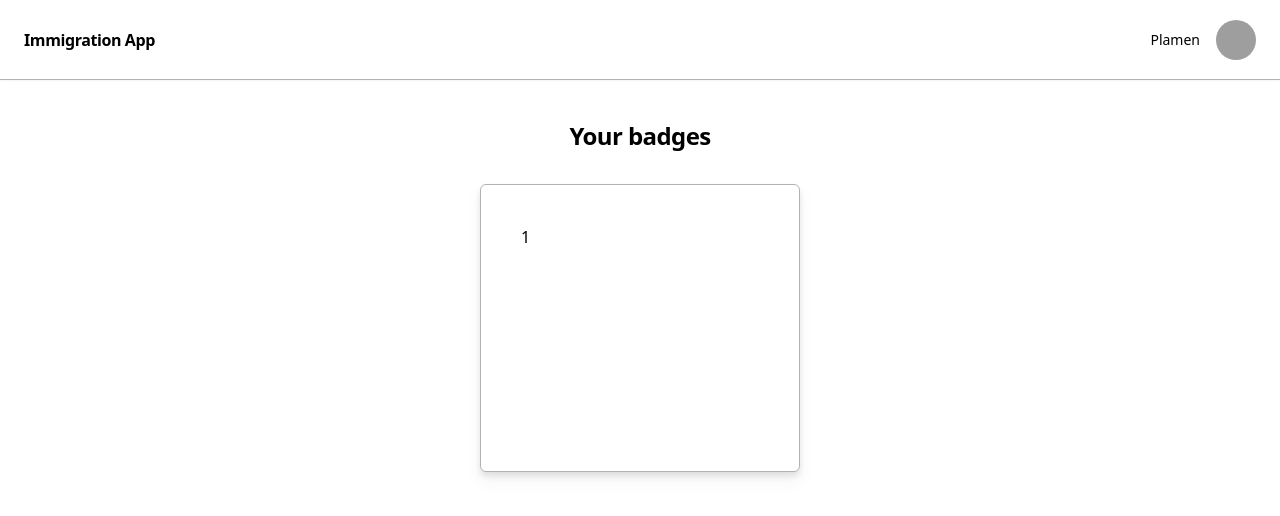
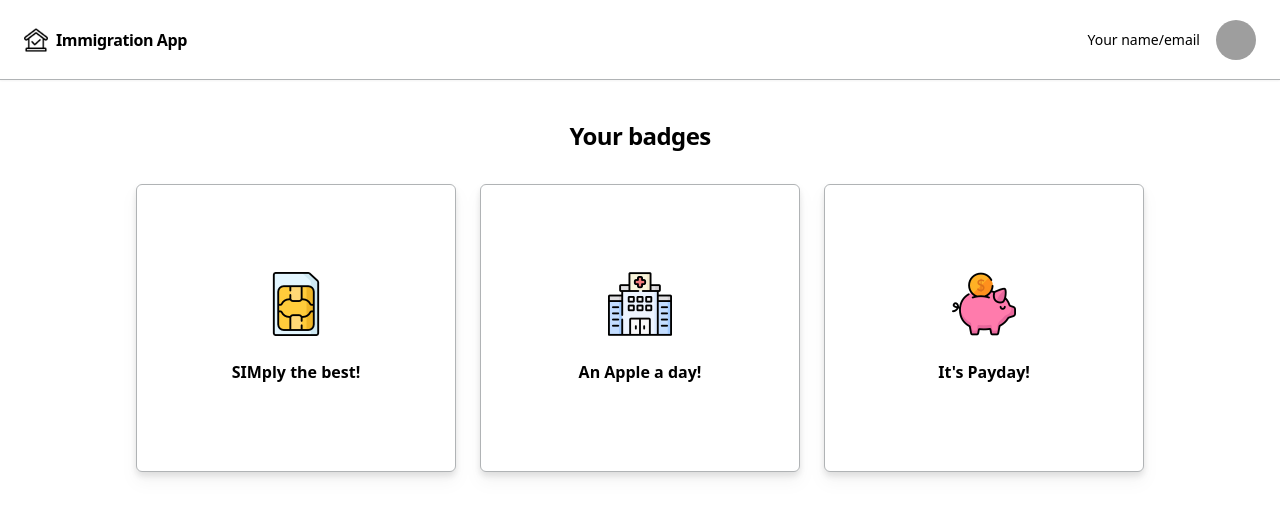
Before and after one commit to PDochev/hackathonparty, a React (Vite) app: page /badges in a window 1280 px wide. Shown: the top 516 px of the page. Built offline with nearby package versions, Linux system fonts and the light colour scheme; grey boxes are pictures that could not be loaded.

Commit message:
Badge images/logo image

```diff
--- a/src/components/ui/Navbar.tsx
+++ b/src/components/ui/Navbar.tsx
@@ -1,4 +1,5 @@
 import { Avatar, AvatarFallback, AvatarImage } from "@/components/ui/avatar";
+import logo from "@/assets/settlebuddyicon.png";
 
 function Navbar() {
   return (
@@ -8,11 +9,16 @@ function Navbar() {
         className="w-full h-20 shadow-sm flex flex-row justify-end border-b gap-2"
       >
         <div className="flex items-center justify-between w-full m-2">
-          <h4 className="ml-4 text-md font-semibold tracking-tight scroll-m-20 ">
-            Immigration App
-          </h4>
+          <div className="flex items-center justify-center">
+            <img src={logo} alt="SettleBuddy logo" className="w-6 h-6 ml-4" />
+            <h4 className="ml-2 text-md font-semibold tracking-tight scroll-m-20 ">
+              Immigration App
+            </h4>
+          </div>
           <div className="flex items-center gap-4 mr-4">
-            <small className="text-sm font-medium leading-none">Plamen</small>
+            <small className="text-sm font-medium leading-none">
+              Your name/email
+            </small>
             <Avatar>
               <AvatarImage src="https://github.com/shadcn.png" alt="@shadcn" />
               <AvatarFallback>Plamen</AvatarFallback>
--- a/src/pages/Badges.tsx
+++ b/src/pages/Badges.tsx
@@ -1,4 +1,7 @@
 import { Layout } from "@/components/Layout";
+import badge_1 from "@/assets/sim-card.png";
+import badge_2 from "@/assets/hospital.png";
+import badge_3 from "@/assets/piggy-bank.png";
 
 export default function Badges() {
   return (
@@ -10,9 +13,18 @@ export default function Badges() {
           </h3>
         </div>
 
-        <div className="flex gap-2 items-center justify-center mt-8">
-          <div className="w-80 h-72 border p-10 rounded-md bg-background drop-shadow-lg">
-            1
+        <div className="flex gap-6 items-center justify-center mt-8 flex-wrap flex-1">
+          <div className="w-80 h-72  flex flex-col items-center justify-center border p-10 rounded-md bg-background drop-shadow-lg">
+            <img src={badge_1} alt="badge 1" />
+            <h4 className="text-center font-bold mt-6">SIMply the best!</h4>
+          </div>
+          <div className="w-80 h-72  flex flex-col items-center justify-center border p-10 rounded-md bg-background drop-shadow-lg">
+            <img src={badge_2} alt="badge 1" />
+            <h4 className="text-center font-bold mt-6">An Apple a day!</h4>
+          </div>
+          <div className="w-80 h-72  flex flex-col items-center justify-center border p-10 rounded-md bg-background drop-shadow-lg">
+            <img src={badge_3} alt="badge 1" />
+            <h4 className="text-center font-bold mt-6">It's Payday!</h4>
           </div>
         </div>
       </div>
```
